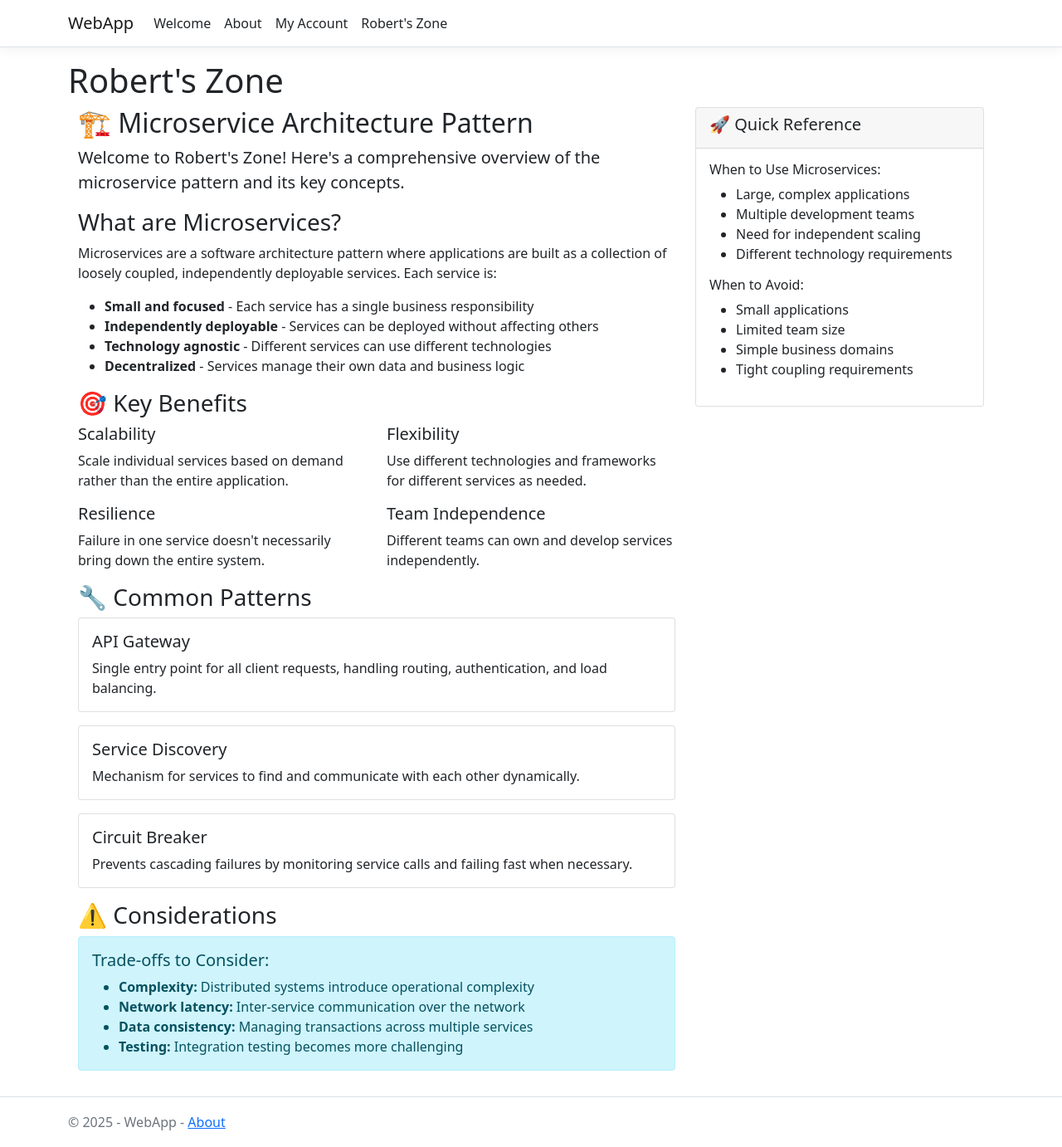
After one commit to tacowan/ghcpdemo, an ASP.NET Core app: page /RobertZone in a window 1280 px wide. The commit adds this page. Shown: the whole page at 83% size. Run offline with ASP.NET Core 8, Linux system fonts and the light colour scheme; style sheets or scripts are compiled from the project's sources.

Commit message:
Add Robert's Zone page with microservice pattern summary
Co-authored-by: tacowan <1162499+tacowan@users.noreply.github.com>

```diff
--- /dev/null
+++ b/Pages/RobertZone.cshtml
@@ -0,0 +1,101 @@
+@page
+@model RobertZoneModel
+@{
+    ViewData["Title"] = "Robert's Zone";
+}
+<h1>@ViewData["Title"]</h1>
+
+<div class="container">
+    <div class="row">
+        <div class="col-lg-8">
+            <h2>🏗️ Microservice Architecture Pattern</h2>
+            <p class="lead">Welcome to Robert's Zone! Here's a comprehensive overview of the microservice pattern and its key concepts.</p>
+
+            <h3>What are Microservices?</h3>
+            <p>Microservices are a software architecture pattern where applications are built as a collection of loosely coupled, independently deployable services. Each service is:</p>
+            <ul>
+                <li><strong>Small and focused</strong> - Each service has a single business responsibility</li>
+                <li><strong>Independently deployable</strong> - Services can be deployed without affecting others</li>
+                <li><strong>Technology agnostic</strong> - Different services can use different technologies</li>
+                <li><strong>Decentralized</strong> - Services manage their own data and business logic</li>
+            </ul>
+
+            <h3>🎯 Key Benefits</h3>
+            <div class="row">
+                <div class="col-md-6">
+                    <h5>Scalability</h5>
+                    <p>Scale individual services based on demand rather than the entire application.</p>
+                </div>
+                <div class="col-md-6">
+                    <h5>Flexibility</h5>
+                    <p>Use different technologies and frameworks for different services as needed.</p>
+                </div>
+                <div class="col-md-6">
+                    <h5>Resilience</h5>
+                    <p>Failure in one service doesn't necessarily bring down the entire system.</p>
+                </div>
+                <div class="col-md-6">
+                    <h5>Team Independence</h5>
+                    <p>Different teams can own and develop services independently.</p>
+                </div>
+            </div>
+
+            <h3>🔧 Common Patterns</h3>
+            <div class="card-deck">
+                <div class="card mb-3">
+                    <div class="card-body">
+                        <h5 class="card-title">API Gateway</h5>
+                        <p class="card-text">Single entry point for all client requests, handling routing, authentication, and load balancing.</p>
+                    </div>
+                </div>
+                <div class="card mb-3">
+                    <div class="card-body">
+                        <h5 class="card-title">Service Discovery</h5>
+                        <p class="card-text">Mechanism for services to find and communicate with each other dynamically.</p>
+                    </div>
+                </div>
+                <div class="card mb-3">
+                    <div class="card-body">
+                        <h5 class="card-title">Circuit Breaker</h5>
+                        <p class="card-text">Prevents cascading failures by monitoring service calls and failing fast when necessary.</p>
+                    </div>
+                </div>
+            </div>
+
+            <h3>⚠️ Considerations</h3>
+            <div class="alert alert-info" role="alert">
+                <h5>Trade-offs to Consider:</h5>
+                <ul class="mb-0">
+                    <li><strong>Complexity:</strong> Distributed systems introduce operational complexity</li>
+                    <li><strong>Network latency:</strong> Inter-service communication over the network</li>
+                    <li><strong>Data consistency:</strong> Managing transactions across multiple services</li>
+                    <li><strong>Testing:</strong> Integration testing becomes more challenging</li>
+                </ul>
+            </div>
+        </div>
+        <div class="col-lg-4">
+            <div class="card">
+                <div class="card-header">
+                    <h5>🚀 Quick Reference</h5>
+                </div>
+                <div class="card-body">
+                    <h6>When to Use Microservices:</h6>
+                    <ul>
+                        <li>Large, complex applications</li>
+                        <li>Multiple development teams</li>
+                        <li>Need for independent scaling</li>
+                        <li>Different technology requirements</li>
+                    </ul>
+
+                    <h6>When to Avoid:</h6>
+                    <ul>
+                        <li>Small applications</li>
+                        <li>Limited team size</li>
+                        <li>Simple business domains</li>
+                        <li>Tight coupling requirements</li>
+                    </ul>
+                </div>
+            </div>
+        </div>
+    </div>
+</div>
--- /dev/null
+++ b/Pages/RobertZone.cshtml.cs
@@ -0,0 +1,18 @@
+using Microsoft.AspNetCore.Mvc;
+using Microsoft.AspNetCore.Mvc.RazorPages;
+
+namespace WebApp.Pages;
+
+public class RobertZoneModel : PageModel
+{
+    private readonly ILogger<RobertZoneModel> _logger;
+
+    public RobertZoneModel(ILogger<RobertZoneModel> logger)
+    {
+        _logger = logger;
+    }
+
+    public void OnGet()
+    {
+    }
+}
--- a/Pages/Shared/_Layout.cshtml
+++ b/Pages/Shared/_Layout.cshtml
@@ -28,6 +28,9 @@
                         <li class="nav-item">
                             <a class="nav-link text-dark" asp-area="" asp-page="/MyAccount">My Account</a>
                         </li>
+                        <li class="nav-item">
+                            <a class="nav-link text-dark" asp-area="" asp-page="/RobertZone">Robert's Zone</a>
+                        </li>
                     </ul>
                 </div>
             </div>
```
